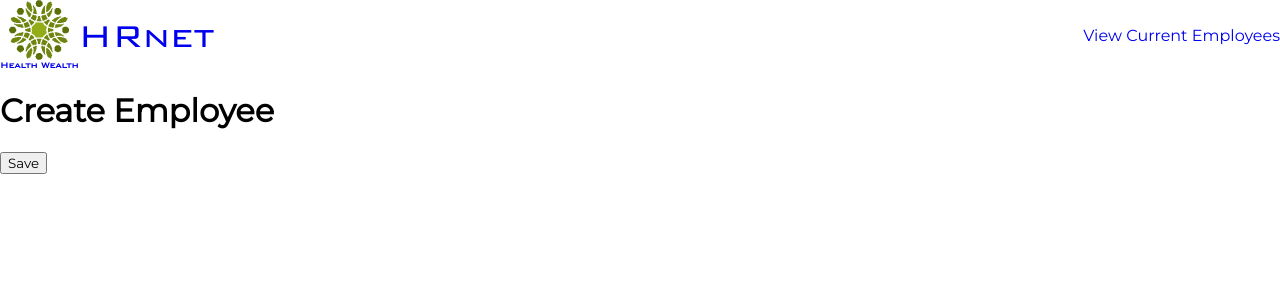
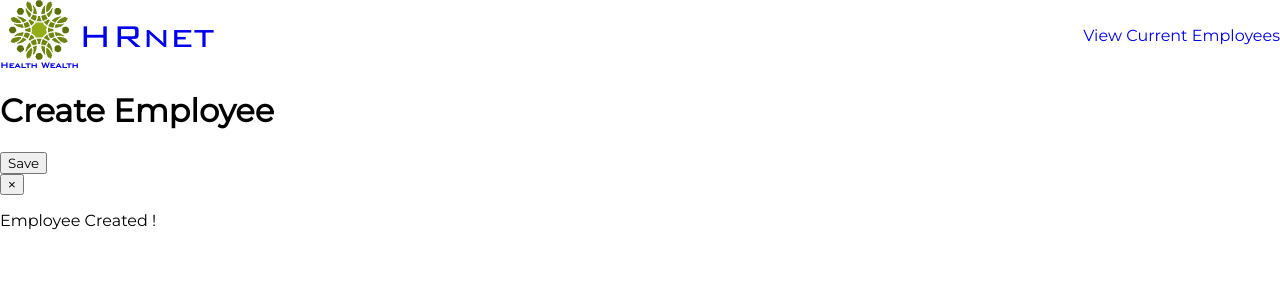
Before and after one commit to Mbformation/P14-WealthHealth, a React (Vite) app: page / in a window 1280 px wide. Shown: the top 300 px of the page. Built offline with nearby package versions, Linux system fonts and the light colour scheme.

Commit message:
fix: :bug: Added modal to parent component

```diff
--- a/src/pages/CreateEmployee.jsx
+++ b/src/pages/CreateEmployee.jsx
@@ -1,5 +1,7 @@
 import Form from "../components/Form";
+import Modal from "../components/Modal";
 import NavBar from "../components/NavBar";
+
 function CreateEmployee() {
   return (
     <>
@@ -8,6 +10,7 @@ function CreateEmployee() {
       </header>
       <h1>Create Employee</h1>
       <Form />
+      <Modal />
     </>
   );
 }
```
